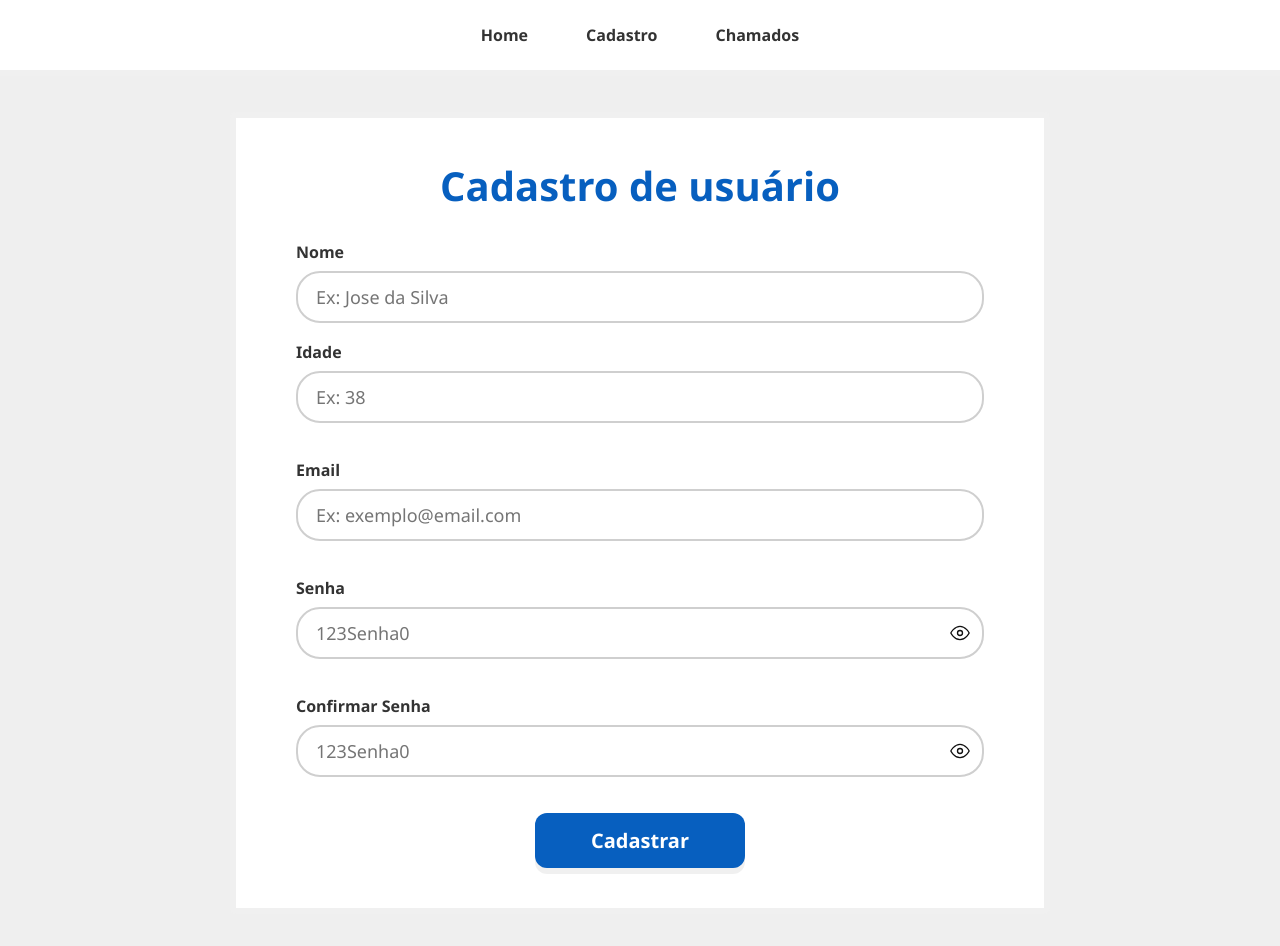
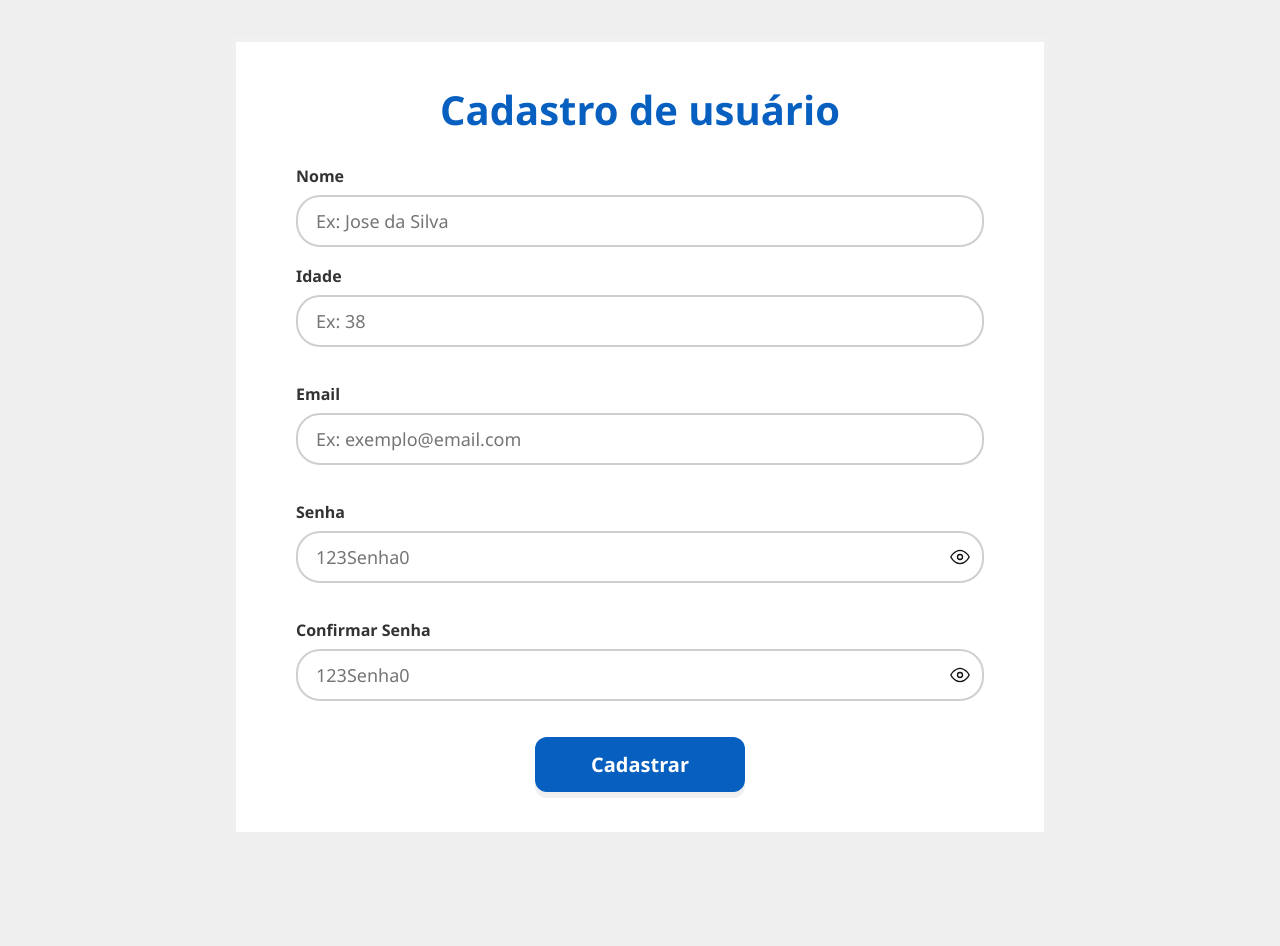
Before and after one commit to LucasAokiP/EAP_service_Desk, a plain HTML site: page Pages/cadastro.html in a window 1280 px wide. After the commit the page ends 874 px from the top, so only its background shows below. Drawn offline with Linux system fonts and the light colour scheme.

Commit message:
remoção do nav na aba de cadastro

```diff
--- a/Pages/cadastro.html
+++ b/Pages/cadastro.html
@@ -6,17 +6,9 @@
     <meta name="viewport" content="width=device-width, initial-scale=1.0">
     <title>Cadastro de Usuário - JS Puro</title>
     <link rel="stylesheet" href="../Styles/cadastro.css">
-    <link rel="stylesheet" href="../Styles/nav.css">
 </head>
 
 <body>
-    <header>
-        <nav>
-            <a href="paginaPrincipal.html">Home</a>
-            <a href="cadastro.html">Cadastro</a>
-            <a href="chamado.html">Chamados</a>
-        </nav>
-    </header>
     <div class="container">
         <form id="form-cadastro">
             <h1 class="title">Cadastro de usuário</h1>
```
